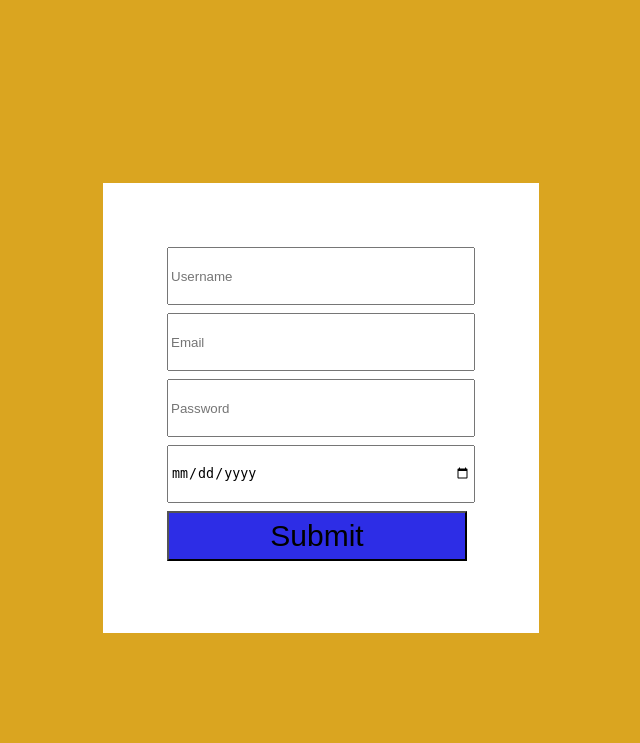
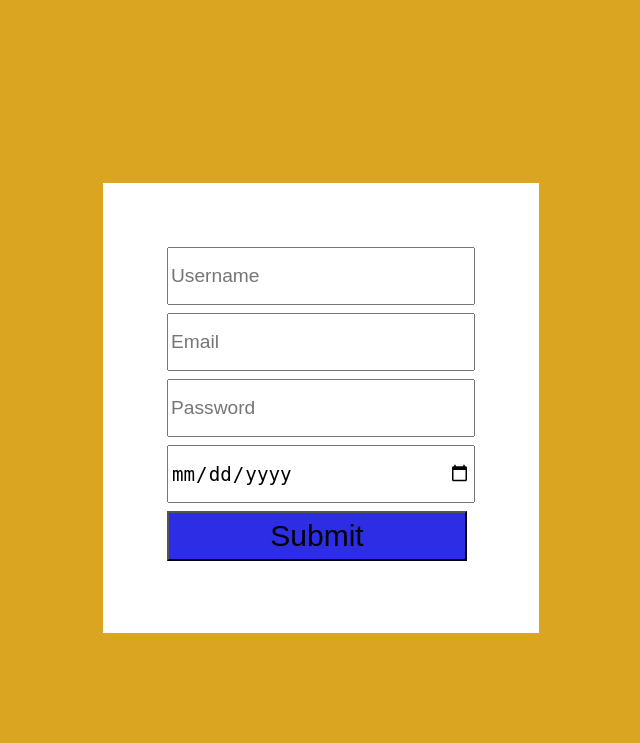
Before and after one commit to Aziz-Ru/Web_Dev_Lab, a Django app: page /sign_in/ in a window 1280 px wide. Shown: the top 743 px of the page, without its empty margins (319-959 px from the left). Run offline with Django 4.2, Linux system fonts and the light colour scheme.

Commit message:
Sign in form

```diff
--- a/static/css/sign.css
+++ b/static/css/sign.css
@@ -18,6 +18,7 @@ body {
 .input_type {
   height: 50px;
   width: 300px;
+  font-size: 1.2rem;
   margin-bottom: 8px;
   padding: 2px;
 }
--- a/templates/pages/sign.html
+++ b/templates/pages/sign.html
@@ -10,6 +10,8 @@
   <body>
     <div class="content">
       <div class="form_container">
+        <!-- <h2>Free Course</h2> -->
+
         <form action="" class="form_content">
           <input
             class="input_type"
```
